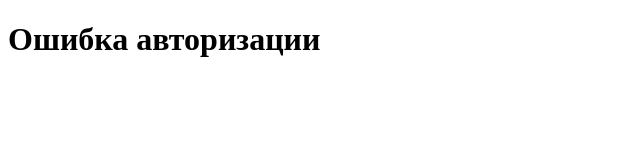
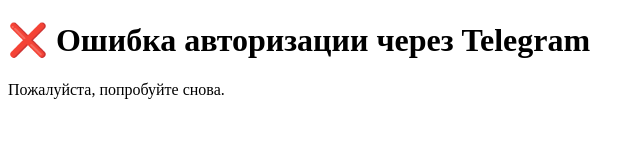
Before and after one commit to mmvlu/sapogonline, a plain HTML site: page auth.html in a window 1280 px wide. Shown: the whole page, without its empty margins (0-644 px from the left). Drawn offline with Linux system fonts and the light colour scheme.

Commit message:
Update auth.html

```diff
--- a/auth.html
+++ b/auth.html
@@ -1,26 +1,36 @@
 <!DOCTYPE html>
-<html>
+<html lang="ru">
 <head>
-  <meta charset="UTF-8">
-  <title>Авторизация...</title>
+  <meta charset="UTF-8" />
+  <title>Авторизация через Telegram</title>
 </head>
 <body>
+  <h2>Авторизация...</h2>
+
   <script>
+    // Получение параметров Telegram
     function getQueryParams() {
       const params = {};
-      window.location.search.slice(1).split('&').forEach(pair => {
-        const [key, value] = pair.split('=');
-        params[key] = decodeURIComponent(value);
-      });
+      const queryString = window.location.search.substring(1);
+      const pairs = queryString.split("&");
+      for (let pair of pairs) {
+        const [key, value] = pair.split("=");
+        params[key] = decodeURIComponent(value || "");
+      }
       return params;
     }
 
     const tgUser = getQueryParams();
-    if (tgUser.username) {
+
+    // Проверяем наличие обязательного поля (можно использовать username, id или first_name)
+    if (tgUser.id || tgUser.username || tgUser.first_name) {
+      // Сохраняем данные в localStorage
       localStorage.setItem("tgUser", JSON.stringify(tgUser));
+
+      // Переход к самой игре
       window.location.href = "game.html";
     } else {
-      document.body.innerHTML = "<h1>Ошибка авторизации</h1>";
+      document.body.innerHTML = "<h1>❌ Ошибка авторизации через Telegram</h1><p>Пожалуйста, попробуйте снова.</p>";
     }
   </script>
 </body>
```
